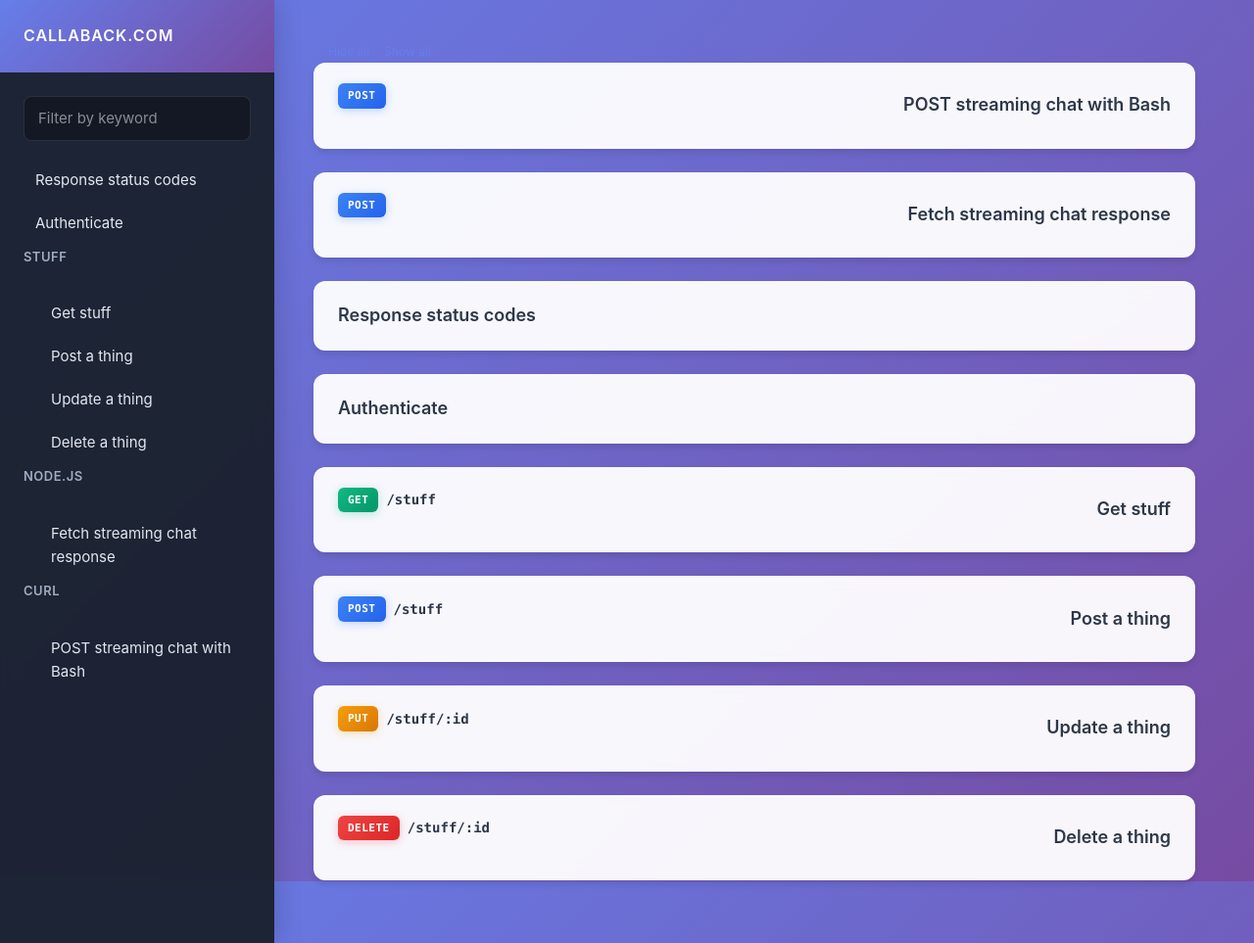
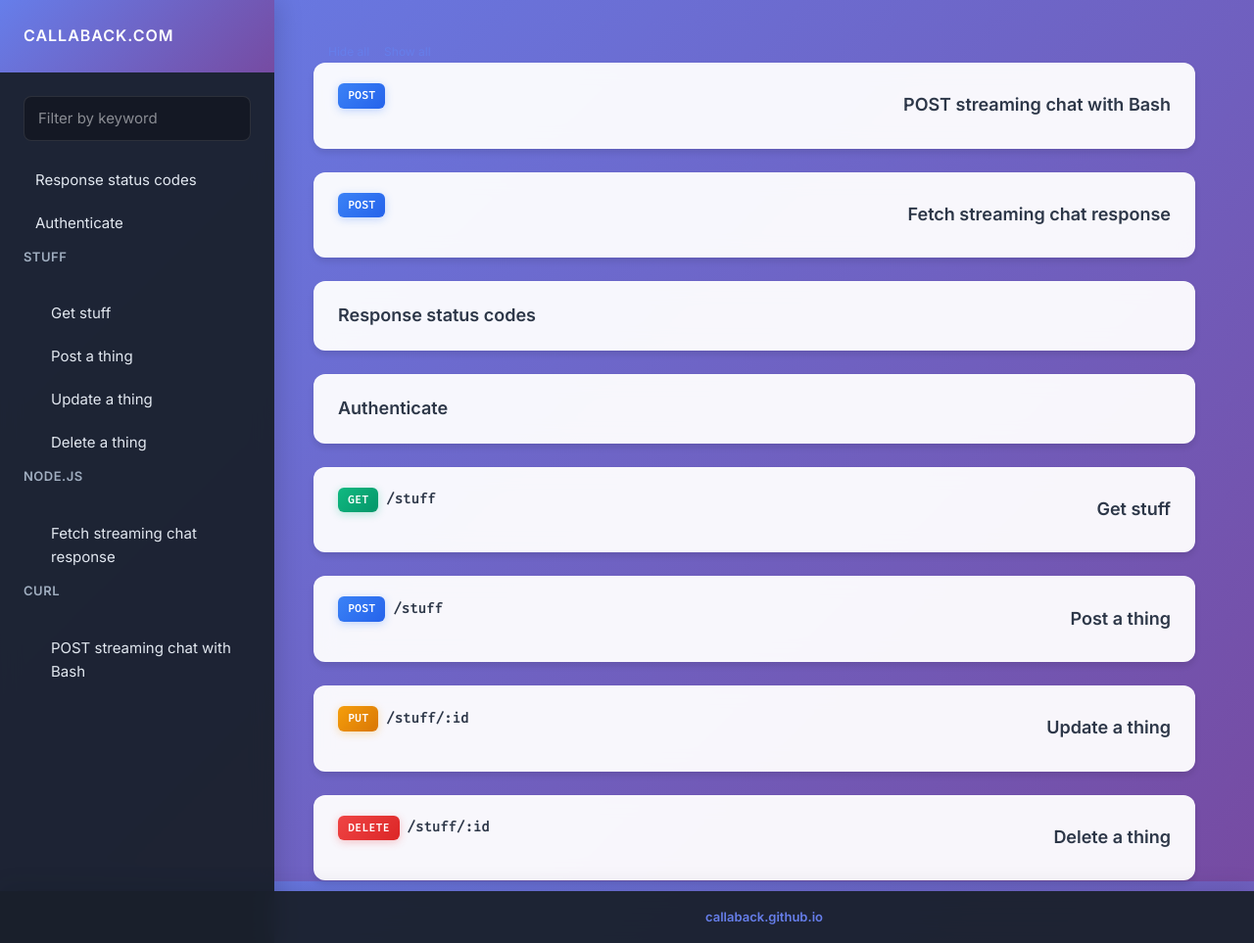
Before and after one commit to callaback/callaback.github.io, a Jekyll site: the page built from index.html, in a window 1280 px wide and 963 px high. Shown: the whole window at 98% size. Built offline with Jekyll 4.4.1, drawn with Linux system fonts in a browser that asks for light colours.

Commit message:
Update default.html

```diff
--- a/_layouts/default.html
+++ b/_layouts/default.html
@@ -3,11 +3,36 @@
   <title>{{ site.title }}</title>
   <meta charset='utf-8'/>
   <meta name='description' content='Documentation website'/>
-  <link href='https://fonts.googleapis.com/css?family=Open+Sans' rel='stylesheet' type='text/css'/>
+  <link href='https://fonts.googleapis.com/css2?family=Inter:wght@400;600&family=Fira+Code&display=swap' rel='stylesheet' type='text/css'/>
   <link href='assets.css' rel='stylesheet' type='text/css'>
 </head>
 <body>
   {{ content }}
+
+  <footer style="
+    position: fixed;
+    bottom: 0;
+    left: 0;
+    right: 0;
+    padding: 16px 40px;
+    padding-left: 320px;
+    background: rgba(26, 32, 44, 0.95);
+    backdrop-filter: blur(10px);
+    color: rgba(255, 255, 255, 0.7);
+    font-size: 13px;
+    text-align: center;
+    box-shadow: 0 -4px 24px rgba(0, 0, 0, 0.1);
+    z-index: 1000;
+  ">
+    <a href="https://callaback.github.io" style="
+      color: #667eea;
+      text-decoration: none;
+      font-weight: 600;
+      transition: color 0.2s ease;
+    " onmouseover="this.style.color='#764ba2'" onmouseout="this.style.color='#667eea'">
+      callaback.github.io
+    </a>
+  </footer>
 
   <!--[if lt IE 9]><script src='http://html5shim.googlecode.com/svn/trunk/html5.js'></script><![endif]-->
   <script src='assets.js' type='text/javascript'></script>
```
